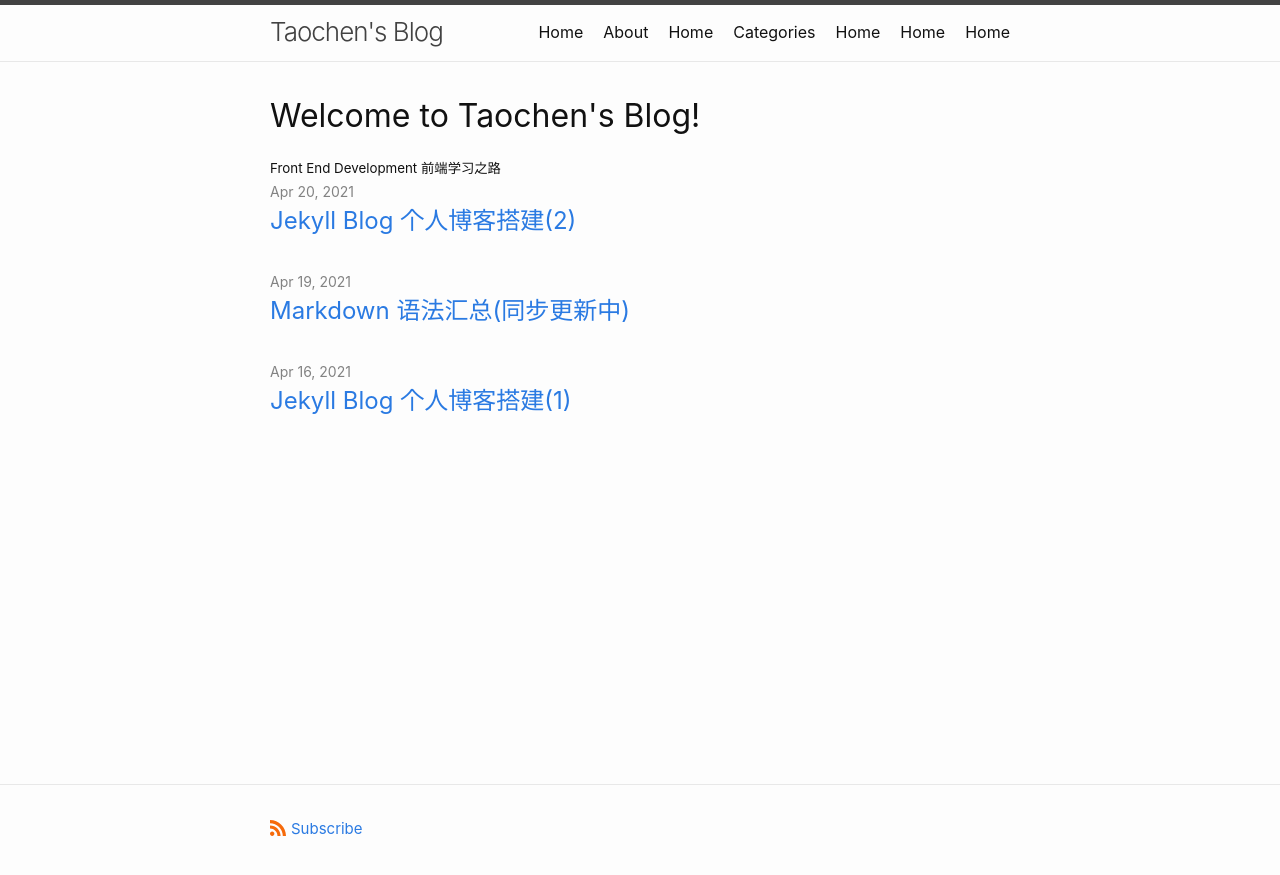
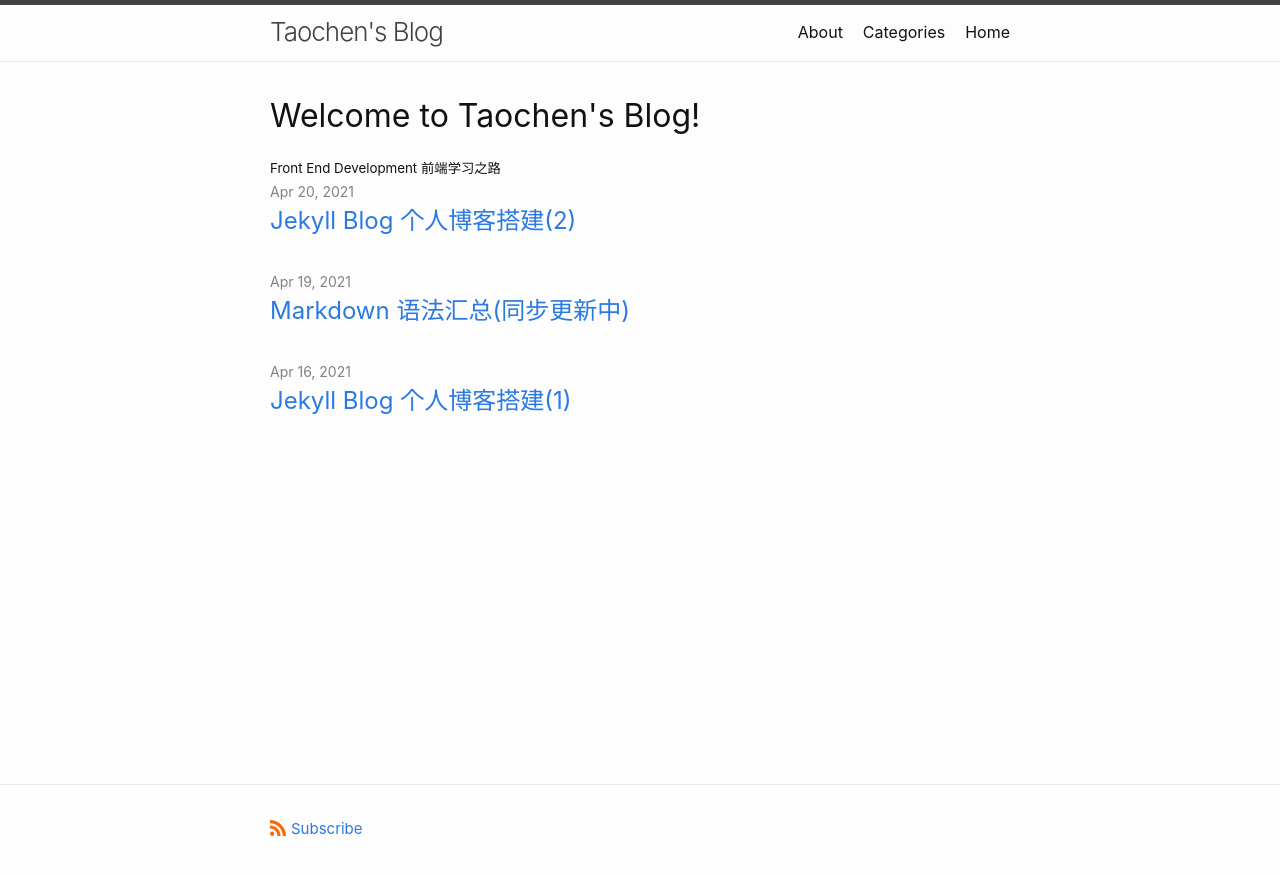
Before and after one commit to ThomasMental/ThomasMental.github.io, a Jekyll site: the page built from index.html, in a window 1280 px wide. Shown: the top 875 px of the page. Built offline with Jekyll 4.4.1, drawn with Linux system fonts in a browser that asks for light colours.

Commit message:
Update header.html

```diff
--- a/_includes/header.html
+++ b/_includes/header.html
@@ -23,8 +23,8 @@
             {%- if my_page.title -%}
             <a class="page-link" href="{{ my_page.url | relative_url }}">{{ my_page.title | escape }}</a>
             {%- endif -%}
-            <a class="page-link" href="/index">Home</a>
           {%- endfor -%}
+          <a class="page-link" href="/index">Home</a>
         </div>
       </nav>
     {%- endif -%}
```
